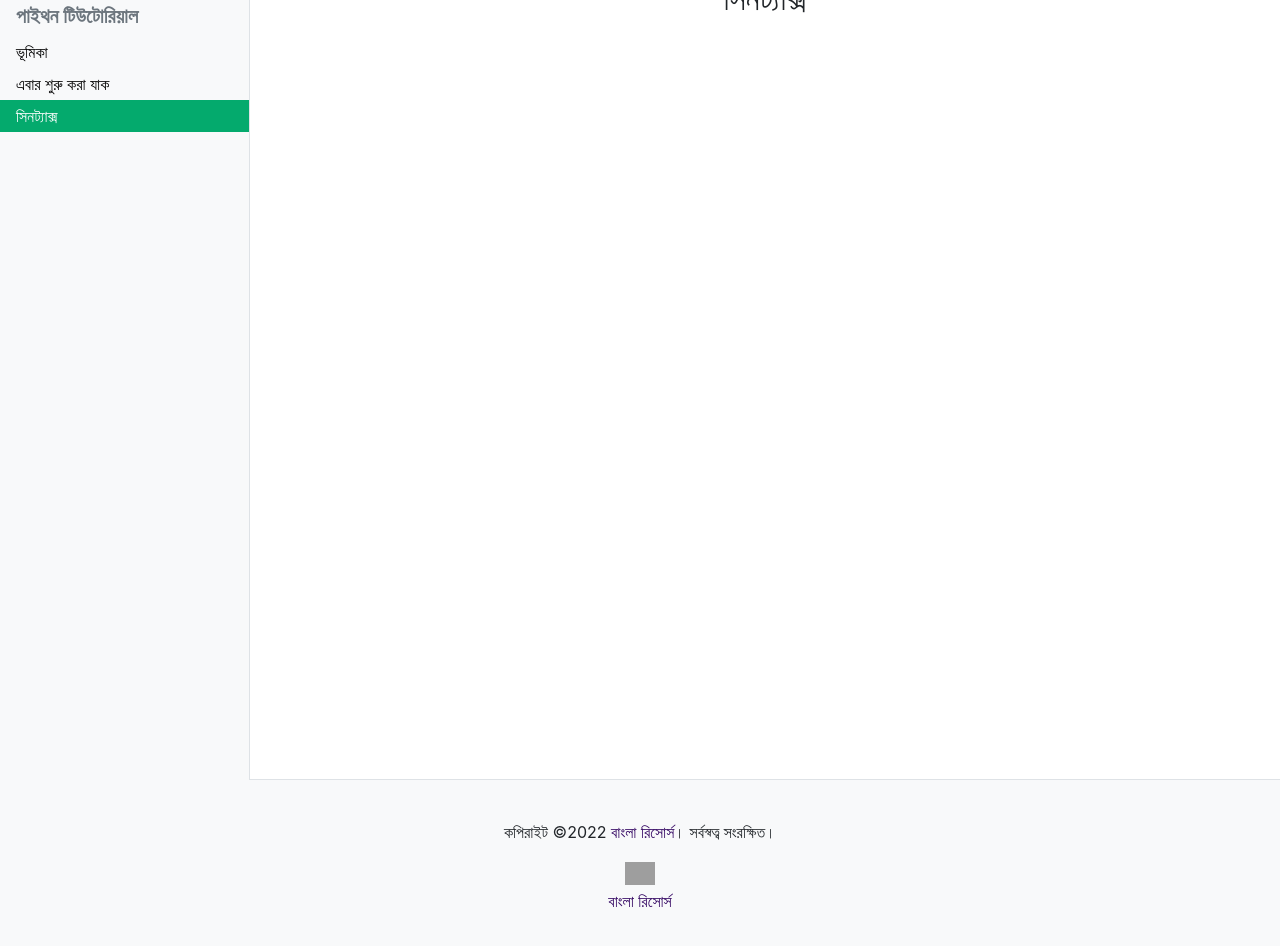
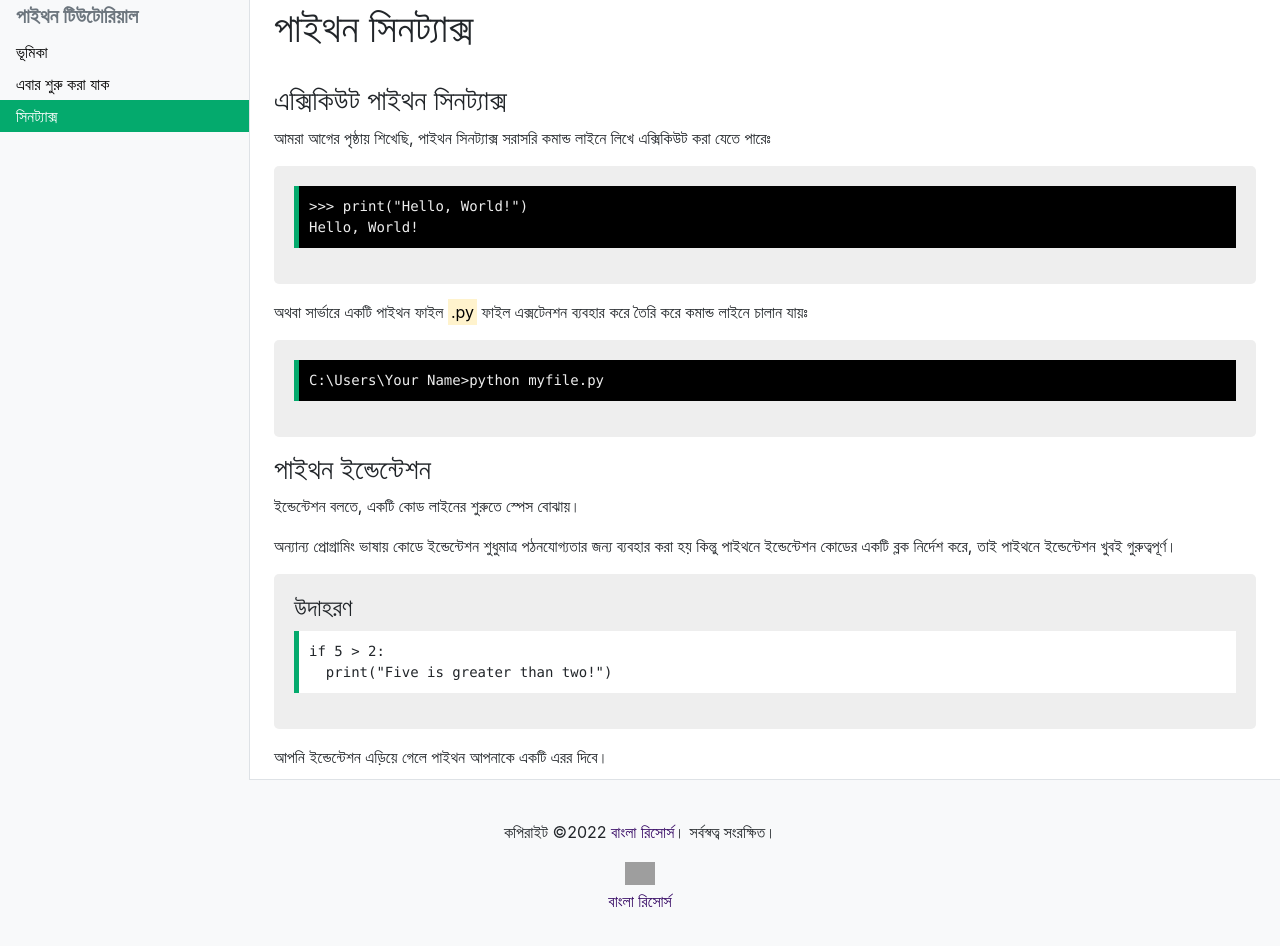
Before and after one commit to crescentpartha/Bangla-EdTech-Resources, a React (Create React App) app in the folder bangla-resources/: page /pythonHome/syntax in a window 1280 px wide. Shown: the part 140-1086 px from the top of the page. Built offline with nearby package versions, Linux system fonts and the light colour scheme; grey boxes are pictures that could not be loaded.

Commit message:
Syntax section added for Python tutorial

```diff
--- a/bangla-resources/src/components/Pages/Python/Contents/css/styles.css
+++ b/bangla-resources/src/components/Pages/Python/Contents/css/styles.css
@@ -15,3 +15,14 @@
     color: #eee;
     padding: 10px;
 }
+.clipboard-error {
+    background-color: #FFDDDD;
+    display: block;
+    padding: 20px;
+    border-radius: 5px;
+}
+.clipboard-error > pre {
+    background-color: white;
+    border-left: 5px solid #F44336;
+    padding: 10px;
+}
--- a/bangla-resources/src/components/Pages/Python/Contents/js/Syntax.js
+++ b/bangla-resources/src/components/Pages/Python/Contents/js/Syntax.js
@@ -1,9 +1,64 @@
 import React from 'react';
+import '../css/styles.css';
 
 const Syntax = () => {
     return (
         <div className='border-bottom' style={{ height: '100vh', overflow: 'auto' }}>
-            <h2>সিনট্যাক্স</h2>
+            <div className='text-start p-4'>
+                <h1>পাইথন সিনট্যাক্স</h1> <br />
+                <div>
+                    <h3>এক্সিকিউট পাইথন সিনট্যাক্স</h3>
+                    <p>আমরা আগের পৃষ্ঠায় শিখেছি, পাইথন সিনট্যাক্স সরাসরি কমান্ড লাইনে লিখে এক্সিকিউট করা যেতে পারেঃ</p>
+                    <div className='clipboard-terminal'>
+                        <pre>
+                            &gt;&gt;&gt; print("Hello, World!") <br />
+                            Hello, World!</pre>
+                    </div>
+                    <p className='pt-3'>অথবা সার্ভারে একটি পাইথন ফাইল <mark>.py</mark> ফাইল এক্সটেনশন ব্যবহার করে তৈরি করে কমান্ড লাইনে চালান যায়ঃ</p>
+                    <div className='clipboard-terminal'>
+                        <pre>C:\Users\Your Name&gt;python myfile.py</pre>
+                    </div>
+                    <h3 className='pt-3'>পাইথন ইন্ডেন্টেশন</h3>
+                    <p>ইন্ডেন্টেশন বলতে, একটি কোড লাইনের শুরুতে স্পেস বোঝায়।</p>
+                    <p>অন্যান্য প্রোগ্রামিং ভাষায় কোডে ইন্ডেন্টেশন শুধুমাত্র পঠনযোগ্যতার জন্য ব্যবহার করা হয় কিন্তু পাইথনে ইন্ডেন্টেশন কোডের একটি ব্লক নির্দেশ করে, তাই পাইথনে ইন্ডেন্টেশন খুবই গুরুত্বপূর্ণ।</p>
+                    <div className='clipboard'>
+                        <h4>উদাহরণ</h4>
+                        <pre>
+                            if 5 &gt; 2: <br />
+                            &emsp;&emsp;print("Five is greater than two!")
+                        </pre>
+                    </div>
+                    <p className='pt-3'>আপনি ইন্ডেন্টেশন এড়িয়ে গেলে পাইথন আপনাকে একটি এরর দিবে।</p>
+                    <div className='clipboard-error'>
+                        <h4>উদাহরণ</h4>
+                        <p>সিনট্যাক্স এররঃ</p>
+                        <pre>
+                            if 5 &gt; 2: <br />
+                            print("Five is greater than two!")
+                        </pre>
+                    </div>
+                    <p className='pt-3'>একজন প্রোগ্রামার হিসাবে স্পেস সংখ্যা আপনার উপর নির্ভর করে, তবে সবচেয়ে সাধারণ ব্যবহার হলো চার, কিন্তু এটি কমপক্ষে একটি হতে হবে।</p>
+                    <div className='clipboard'>
+                        <h4>উদাহরণ</h4>
+                        <pre>
+                        if 5 &gt; 2: <br />
+                        &emsp;&emsp;print("Five is greater than two!") <br />
+                        if 5 &gt; 2: <br />
+                        &emsp;&emsp;&emsp;&emsp;print("Five is greater than two!")
+                        </pre>
+                    </div>
+                    <p className='pt-3'>আপনাকে কোডের একই ব্লকে একই সংখ্যক স্পেস ব্যবহার করতে হবে, অন্যথায় পাইথন আপনাকে একটি এরর দিবে।</p>
+                    <div className='clipboard-error'>
+                        <h4>উদাহরণ</h4>
+                        <p>সিনট্যাক্স এররঃ</p>
+                        <pre>
+                            if 5 &gt; 2: <br />
+                            &emsp;&emsp;print("Five is greater than two!") <br />
+                            &emsp;&emsp;&emsp;&emsp;print("Five is greater than two!")
+                        </pre>
+                    </div>
+                </div>
+            </div>
         </div>
     );
 };
```
